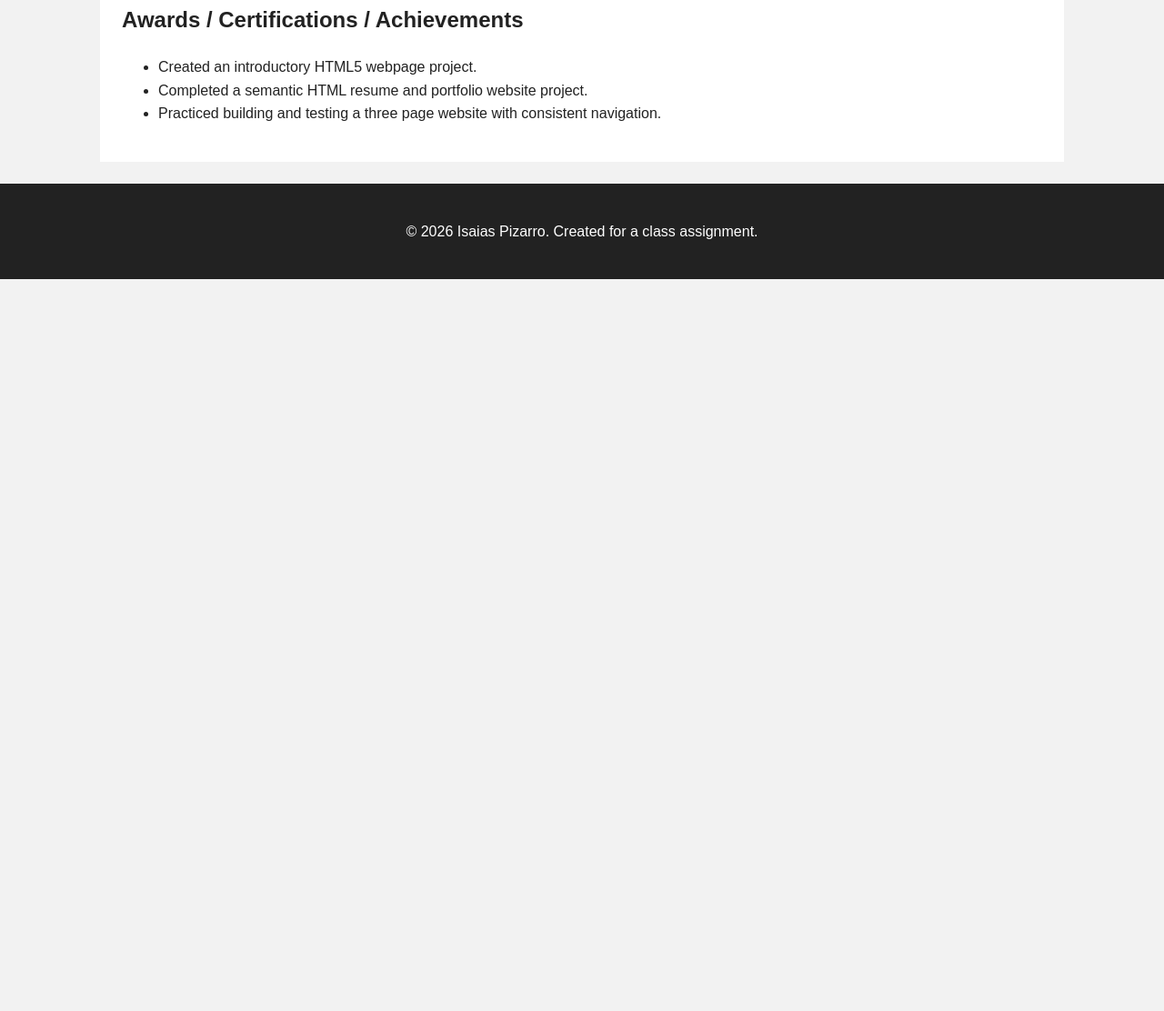
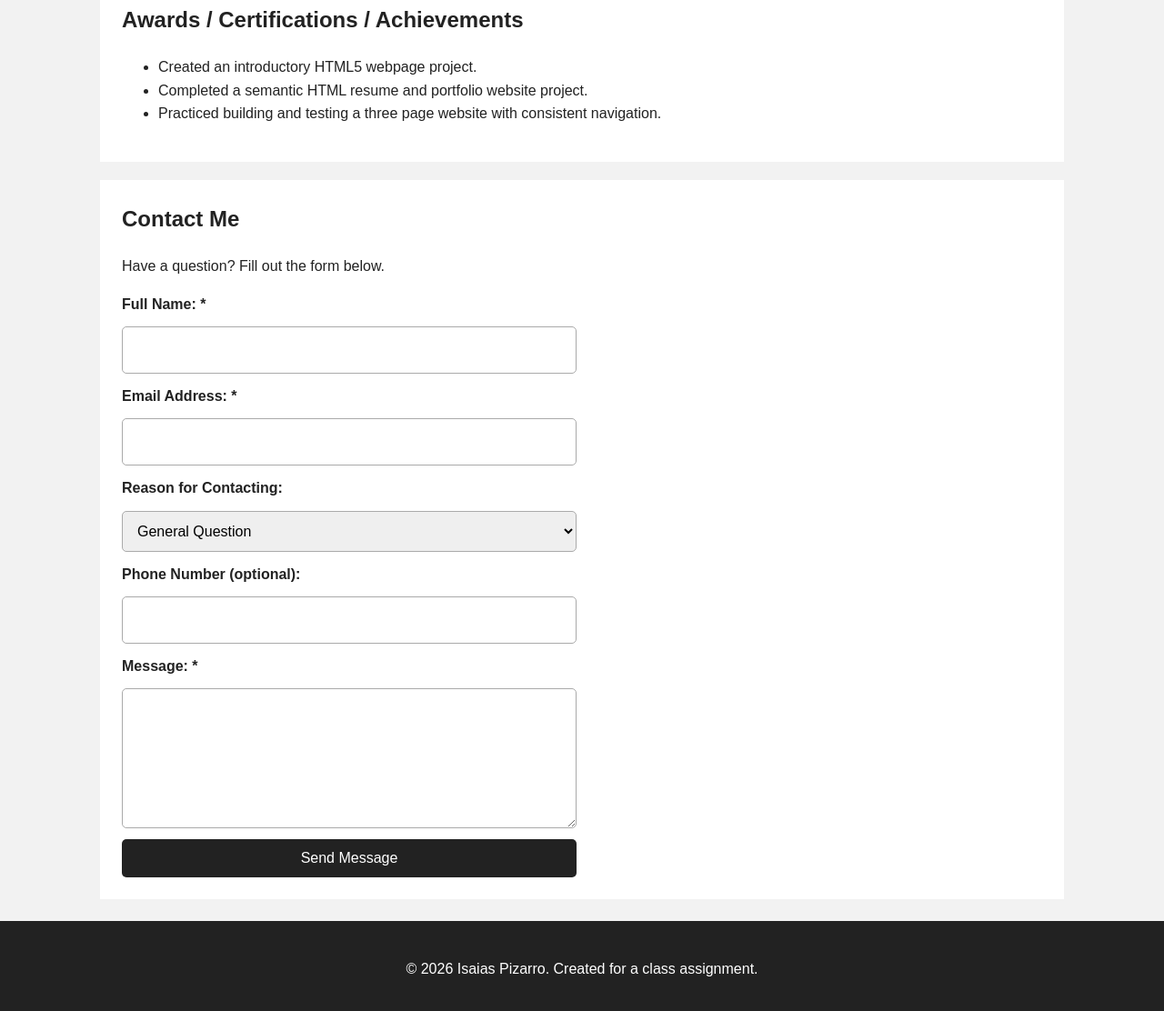
Before and after one commit to isadev24/resume-website, a plain HTML site: page index.html in a window 1280 px wide. Shown: the part 1628-2740 px from the top of the page at 91% size. Before the commit the page ends 1935 px from the top, so only its background shows below. Drawn offline with Linux system fonts and the light colour scheme.

Commit message:
Add files via upload

```diff
--- a/index.html
+++ b/index.html
@@ -16,7 +16,7 @@
     <nav>
         <a href="index.html">Home</a>
         <a href="hobbies.html">Hobbies</a>
-        <a href="contact.html">Contact</a>
+        <a href="#contact">Contact</a>
     </nav>
 
     <main>
@@ -93,6 +93,34 @@
                 <li>Practiced building and testing a three page website with consistent navigation.</li>
             </ul>
         </section>
+
+        <section id="contact">
+            <h2>Contact Me</h2>
+            <p>Have a question? Fill out the form below.</p>
+
+            <form onsubmit="event.preventDefault()">
+                <label for="fullname">Full Name: *</label>
+                <input type="text" id="fullname" name="fullname" minlength="2" maxlength="50" required>
+
+                <label for="email">Email Address: *</label>
+                <input type="email" id="email" name="email" required>
+
+                <label for="reason">Reason for Contacting:</label>
+                <select id="reason" name="reason">
+                    <option value="general">General Question</option>
+                    <option value="project">Project Collaboration</option>
+                    <option value="feedback">Feedback</option>
+                </select>
+
+                <label for="phone">Phone Number (optional):</label>
+                <input type="tel" id="phone" name="phone" maxlength="20">
+
+                <label for="message">Message: *</label>
+                <textarea id="message" name="message" rows="5" minlength="10" maxlength="500" required></textarea>
+
+                <button type="submit">Send Message</button>
+            </form>
+        </section>
     </main>
 
     <footer>
--- a/style.css
+++ b/style.css
@@ -71,3 +71,38 @@ nav a { display: inline-block; padding: 6px 12px; }
     h1 { font-size: 26px; }
     h2 { font-size: 22px; }
 }
+
+
+/* Contact form: simple, readable controls */
+#contact form {
+    display: flex;
+    flex-direction: column;
+    gap: 12px;
+    max-width: 500px;
+}
+#contact label { font-weight: bold; }
+#contact input, #contact select, #contact textarea {
+    width: 100%;
+    padding: 12px;
+    border: 1px solid #aaa;
+    border-radius: 5px;
+    box-sizing: border-box;
+    font: inherit;
+}
+#contact button {
+    background: #222;
+    color: white;
+    border: none;
+    padding: 12px;
+    border-radius: 5px;
+    font-size: 16px;
+    cursor: pointer;
+}
+#contact button:hover { background: #444; }
+#contact input:focus-visible,
+#contact select:focus-visible,
+#contact textarea:focus-visible,
+#contact button:focus-visible {
+    outline: 3px solid #2563eb;
+    outline-offset: 2px;
+}
```
Also changed, not shown: contact.html (+4 -4 lines), hobbies.html (+1 -1 lines).
